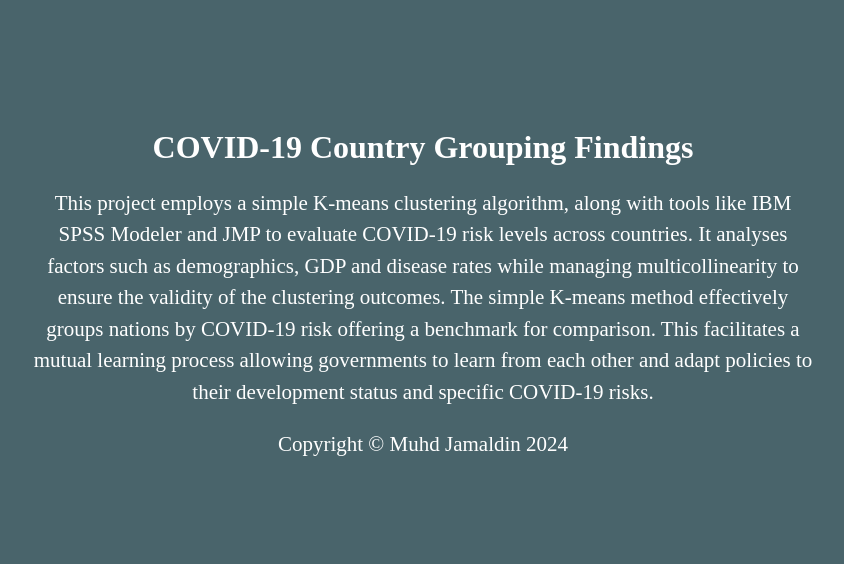
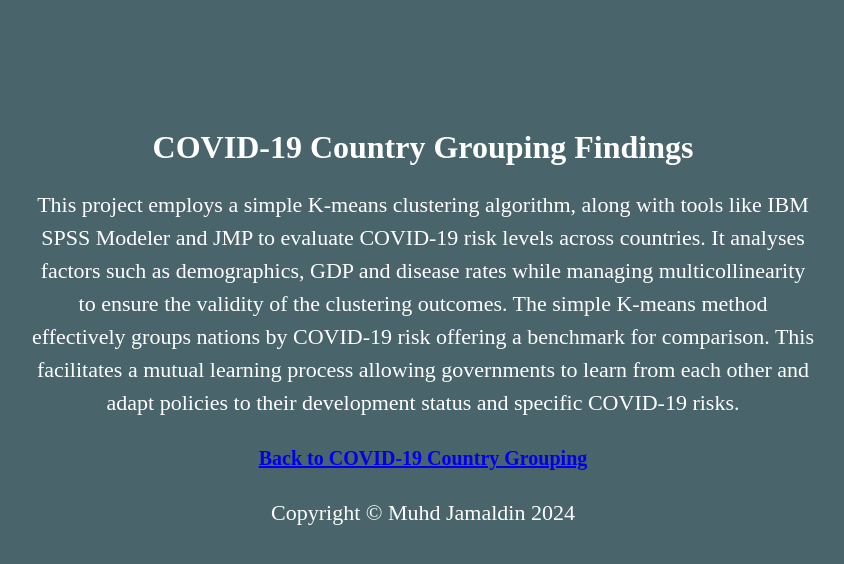
Before and after one commit to Md-Khid/Md-Khid, a Jekyll site: the page findings/1.html, which Jekyll copies as it is, in a window 1280 px wide. Shown: the top 564 px of the page, without its empty margins (217-1061 px from the left). Built offline with Jekyll 4.4.1, drawn with Linux system fonts in a browser that asks for light colours.

Commit message:
Update 1.html

```diff
--- a/findings/1.html
+++ b/findings/1.html
@@ -18,7 +18,7 @@
             text-align: center; /* Center align the text */
         }
         .container p {
-            font-size: 21px; /* Increase font size for main content */
+            font-size: 22px; /* Increase font size for main content */
             text-align: center; /* Center align the paragraph */
             margin-left: 240px; /* Add margin on the left side */
             margin-right: 240px; /* Add margin on the right side */
@@ -44,8 +44,10 @@
 <!-- Main Content -->
 <div class="container">
     <!-- Your main content goes here -->
-    <p> This project employs a simple K-means clustering algorithm, along with tools like IBM SPSS Modeler and JMP to evaluate COVID-19 risk levels across countries. It analyses factors such as demographics, GDP and disease rates while managing multicollinearity to ensure the validity of the clustering outcomes. The simple K-means method effectively groups nations by COVID-19 risk offering a benchmark for comparison. This facilitates a mutual learning process allowing governments to learn from each other and adapt policies to their development status and specific COVID-19 risks.
+    <p>This project employs a simple K-means clustering algorithm, along with tools like IBM SPSS Modeler and JMP to evaluate COVID-19 risk levels across countries. It analyses factors such as demographics, GDP and disease rates while managing multicollinearity to ensure the validity of the clustering outcomes. The simple K-means method effectively groups nations by COVID-19 risk offering a benchmark for comparison. This facilitates a mutual learning process allowing governments to learn from each other and adapt policies to their development status and specific COVID-19 risks.
     </p>
+    <!-- Back Button -->
+    <p style="text-align: center;"><a href="_includes/download.html" style="font-size: 20px;"><strong>Back to COVID-19 Country Grouping</strong></a></p>
 </div>
 
 <!-- Footer -->
```
